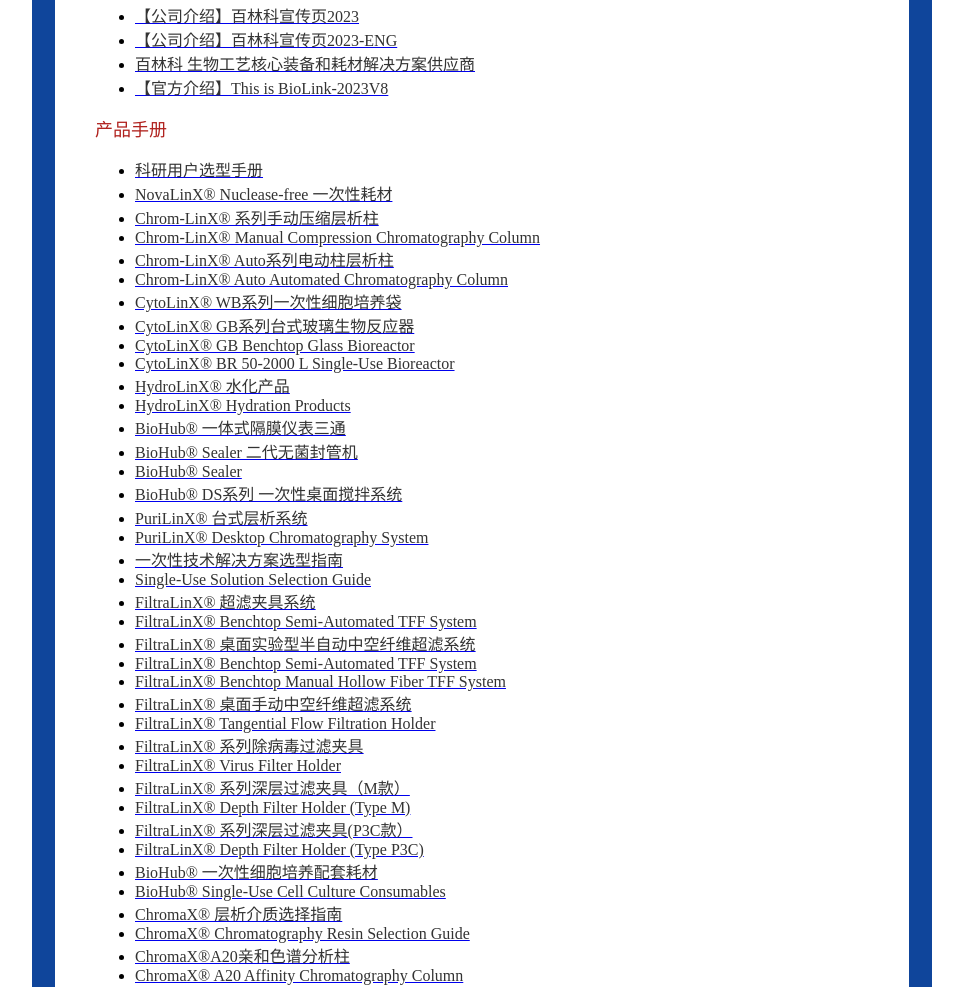
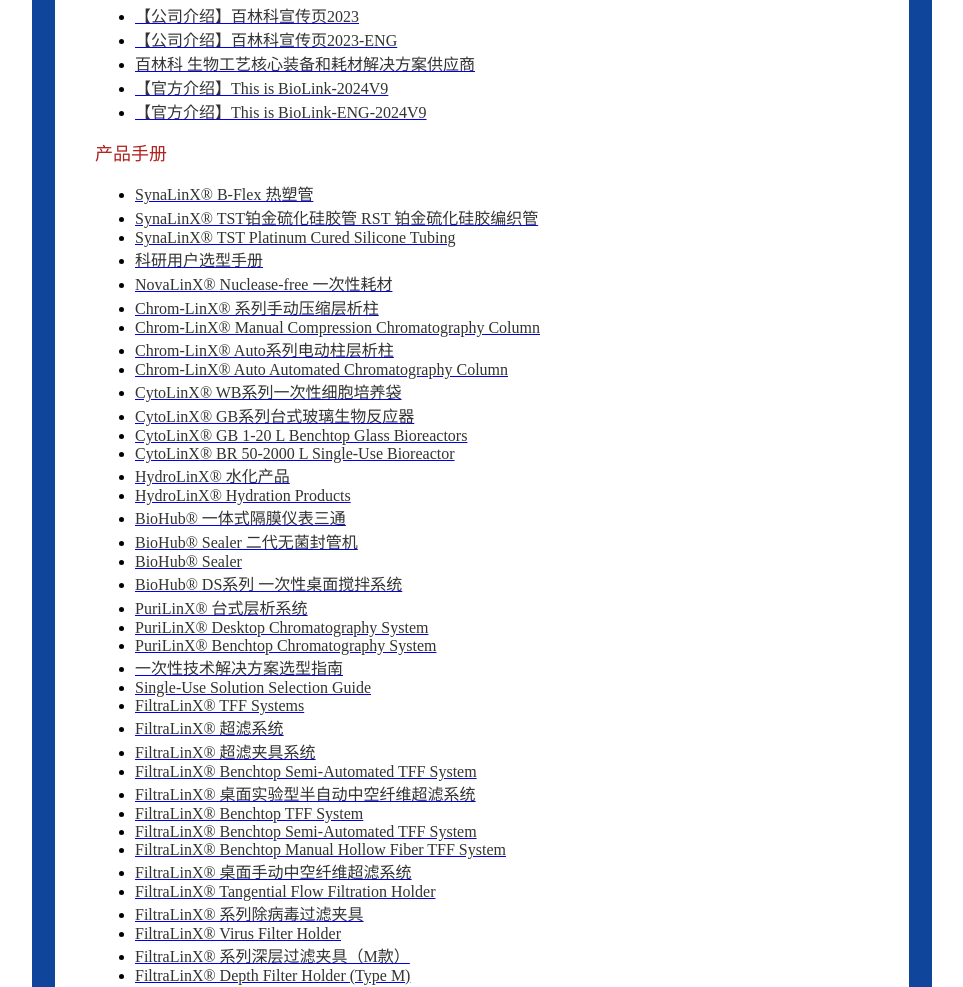
Before and after one commit to MXF-888/mxf, a plain HTML site: page download.html in a window 1280 px wide. Shown: the part 355-1342 px from the top of the page, without its empty margins (158-1121 px from the left). Drawn offline with Linux system fonts and the light colour scheme.

Commit message:
Add files via upload

```diff
--- a/download.html
+++ b/download.html
@@ -16,19 +16,23 @@
         <li><a href="https://qr.dingtalk.com/page/yunpan?route=previewDentry&spaceId=8086400362&fileId=129513717646&type=file" target="_blank"><font color="#333333" size="3" face="阿里巴巴普惠体">【公司介绍】百林科宣传页2023</font></a></li>
 		<li><a href="https://qr.dingtalk.com/page/yunpan?route=previewDentry&spaceId=8086400362&fileId=129513365692&type=file" target="_blank"><font color="#333333" size="3" face="阿里巴巴普惠体">【公司介绍】百林科宣传页2023-ENG</font></a></li>
         <li><a href="https://qr.dingtalk.com/page/yunpan?route=previewDentry&spaceId=8086400362&fileId=120339082653&type=file" target="_blank"><font color="#333333" size="3" face="阿里巴巴普惠体">百林科 生物工艺核心装备和耗材解决方案供应商</font></a></li>
-        <li><a href="https://qr.dingtalk.com/page/yunpan?route=previewDentry&spaceId=8086400362&fileId=114509986481&type=file" target="_blank"><font color="#333333" size="3" face="阿里巴巴普惠体">【官方介绍】This is BioLink-2023V8</font></a></li>
+        <li><a href="https://qr.dingtalk.com/page/yunpan?route=previewDentry&spaceId=8086400362&fileId=134622641843&type=file" target="_blank"><font color="#333333" size="3" face="阿里巴巴普惠体">【官方介绍】This is BioLink-2024V9</font></a></li>
+        <li><a href="https://qr.dingtalk.com/page/yunpan?route=previewDentry&spaceId=8086400362&fileId=134622748545&type=file" target="_blank"><font color="#333333" size="3" face="阿里巴巴普惠体">【官方介绍】This is BioLink-ENG-2024V9</font></a></li>
       </ul>
       <p><font color="#b0221e" size="4" face="阿里巴巴普惠体">产品手册</font></p>
       <ul>
+        <li><a href="https://qr.dingtalk.com/page/yunpan?route=previewDentry&spaceId=8086400362&fileId=134675307519&type=file" target="_blank"><font color="#333333" size="3" face="阿里巴巴普惠体">SynaLinX® B-Flex 热塑管</font></a></li>
+        <li><a href="https://qr.dingtalk.com/page/yunpan?route=previewDentry&spaceId=8086400362&fileId=133742159804&type=file" target="_blank"><font color="#333333" size="3" face="阿里巴巴普惠体">SynaLinX® TST铂金硫化硅胶管 RST 铂金硫化硅胶编织管</font></a></li>
+        <li><a href="https://qr.dingtalk.com/page/yunpan?route=previewDentry&spaceId=8086400362&fileId=134498604695&type=file" target="_blank"><font color="#333333" size="3" face="阿里巴巴普惠体">SynaLinX® TST Platinum Cured Silicone Tubing</font></a></li>
         <li><a href="https://qr.dingtalk.com/page/yunpan?route=previewDentry&spaceId=8086400362&fileId=130492978861&type=file" target="_blank"><font color="#333333" size="3" face="阿里巴巴普惠体">科研用户选型手册</font></a></li>
         <li><a href="https://qr.dingtalk.com/page/yunpan?route=previewDentry&spaceId=8086400362&fileId=132292503448&type=file" target="_blank"><font color="#333333" size="3" face="阿里巴巴普惠体">NovaLinX® Nuclease-free 一次性耗材</font></a></li>
-        <li><a href="https://qr.dingtalk.com/page/yunpan?route=previewDentry&spaceId=8086400362&fileId=126455127081&type=file" target="_blank"><font color="#333333" size="3" face="阿里巴巴普惠体">Chrom-LinX® 系列手动压缩层析柱</font></a></li>
+        <li><a href="https://qr.dingtalk.com/page/yunpan?route=previewDentry&spaceId=8086400362&fileId=134348930888&type=file" target="_blank"><font color="#333333" size="3" face="阿里巴巴普惠体">Chrom-LinX® 系列手动压缩层析柱</font></a></li>
         <li><a href="https://qr.dingtalk.com/page/yunpan?route=previewDentry&spaceId=8086400362&fileId=126440441151&type=file" target="_blank"><font color="#333333" size="3" face="阿里巴巴普惠体">Chrom-LinX® Manual Compression Chromatography Column</font></a></li>
         <li><a href="https://qr.dingtalk.com/page/yunpan?route=previewDentry&spaceId=8086400362&fileId=126455009372&type=file" target="_blank"><font color="#333333" size="3" face="阿里巴巴普惠体">Chrom-LinX® Auto系列电动柱层析柱</font></a></li>
         <li><a href="https://qr.dingtalk.com/page/yunpan?route=previewDentry&spaceId=8086400362&fileId=126440014111&type=file" target="_blank"><font color="#333333" size="3" face="阿里巴巴普惠体">Chrom-LinX® Auto Automated Chromatography Column</font></a></li>
         <li><a href="https://qr.dingtalk.com/page/yunpan?route=previewDentry&spaceId=8086400362&fileId=132331336323&type=file" target="_blank"><font color="#333333" size="3" face="阿里巴巴普惠体">CytoLinX® WB系列一次性细胞培养袋</font></a></li>
-        <li><a href="https://qr.dingtalk.com/page/yunpan?route=previewDentry&spaceId=8086400362&fileId=130660359337&type=file" target="_blank"><font color="#333333" size="3" face="阿里巴巴普惠体">CytoLinX® GB系列台式玻璃生物反应器</font></a></li>
-        <li><a href="https://qr.dingtalk.com/page/yunpan?route=previewDentry&spaceId=8086400362&fileId=127636606269&type=file" target="_blank"><font color="#333333" size="3" face="阿里巴巴普惠体">CytoLinX® GB Benchtop Glass Bioreactor</font></a></li>
+        <li><a href="https://qr.dingtalk.com/page/yunpan?route=previewDentry&spaceId=8086400362&fileId=134607809975&type=file" target="_blank"><font color="#333333" size="3" face="阿里巴巴普惠体">CytoLinX® GB系列台式玻璃生物反应器</font></a></li>
+        <li><a href="https://qr.dingtalk.com/page/yunpan?route=previewDentry&spaceId=8086400362&fileId=134724661084&type=file" target="_blank"><font color="#333333" size="3" face="阿里巴巴普惠体">CytoLinX® GB 1-20 L Benchtop Glass Bioreactors</font></a></li>
         <li><a href="https://qr.dingtalk.com/page/yunpan?route=previewDentry&spaceId=8086400362&fileId=124704428335&type=file" target="_blank"><font color="#333333" size="3" face="阿里巴巴普惠体">CytoLinX® BR 50-2000 L Single-Use Bioreactor</font></a></li>
         <li><a href="https://qr.dingtalk.com/page/yunpan?route=previewDentry&spaceId=8086400362&fileId=130660440425&type=file" target="_blank"><font color="#333333" size="3" face="阿里巴巴普惠体">HydroLinX® 水化产品</font></a></li>
         <li><a href="https://qr.dingtalk.com/page/yunpan?route=previewDentry&spaceId=8086400362&fileId=124061086941&type=file" target="_blank"><font color="#333333" size="3" face="阿里巴巴普惠体">HydroLinX® Hydration Products</font></a></li>
@@ -38,13 +42,17 @@
         <li><a href="https://qr.dingtalk.com/page/yunpan?route=previewDentry&spaceId=8086400362&fileId=124061086941&type=file" target="_blank"></a><a href="https://qr.dingtalk.com/page/yunpan?route=previewDentry&spaceId=8086400362&fileId=121586254804&type=file" target="_blank"><font color="#333333" size="3" face="阿里巴巴普惠体">BioHub® DS系列 一次性桌面搅拌系统</font></a></li>
         <li><a href="https://qr.dingtalk.com/page/yunpan?route=previewDentry&spaceId=8086400362&fileId=130660470368&type=file" target="_blank"><font color="#333333" size="3" face="阿里巴巴普惠体">PuriLinX® 台式层析系统</font></a></li>
         <li><a href="https://qr.dingtalk.com/page/yunpan?route=previewDentry&spaceId=8086400362&fileId=124164339375&type=file" target="_blank"><font color="#333333" size="3" face="阿里巴巴普惠体">PuriLinX® Desktop Chromatography System</font></a></li>
-        <li><a href="https://qr.dingtalk.com/page/yunpan?route=previewDentry&spaceId=8086400362&fileId=128605800884&type=file" target="_blank"><font color="#333333" size="3" face="阿里巴巴普惠体">一次性技术解决方案选型指南</font></a></li>
+        <li><a href="https://qr.dingtalk.com/page/yunpan?route=previewDentry&spaceId=8086400362&fileId=133153169584&type=file" target="_blank"><font color="#333333" size="3" face="阿里巴巴普惠体">PuriLinX® Benchtop Chromatography System</font></a></li>
+        <li><a href="https://qr.dingtalk.com/page/yunpan?route=previewDentry&spaceId=8086400362&fileId=135058531964&type=file" target="_blank"><font color="#333333" size="3" face="阿里巴巴普惠体">一次性技术解决方案选型指南</font></a></li>
         <li><a href="https://qr.dingtalk.com/page/yunpan?route=previewDentry&spaceId=8086400362&fileId=128892223386&type=file" target="_blank"><font color="#333333" size="3" face="阿里巴巴普惠体">Single-Use Solution Selection Guide</font></a></li>
+        <li><a href="https://qr.dingtalk.com/page/yunpan?route=previewDentry&spaceId=8086400362&fileId=134499001223&type=file" target="_blank"><font color="#333333" size="3" face="阿里巴巴普惠体">FiltraLinX® TFF Systems</font></a></li>
+        <li><a href="https://qr.dingtalk.com/page/yunpan?route=previewDentry&spaceId=8086400362&fileId=132786143357&type=file" target="_blank"><font color="#333333" size="3" face="阿里巴巴普惠体">FiltraLinX® 超滤系统</font></a></li>
         <li><a href="https://qr.dingtalk.com/page/yunpan?route=previewDentry&spaceId=8086400362&fileId=130659940188&type=file" target="_blank"><font color="#333333" size="3" face="阿里巴巴普惠体">FiltraLinX® 超滤夹具系统</font></a></li>
         <li><a href="https://qr.dingtalk.com/page/yunpan?route=previewDentry&spaceId=8086400362&fileId=130374938801&type=file" target="_blank"><font color="#333333" size="3" face="阿里巴巴普惠体">FiltraLinX® Benchtop Semi-Automated TFF System</font></a></li>
         <li><a href="https://qr.dingtalk.com/page/yunpan?route=previewDentry&spaceId=8086400362&fileId=129943759589&type=file" target="_blank"><font color="#333333" size="3" face="阿里巴巴普惠体">FiltraLinX® 桌面实验型半自动中空纤维超滤系统</font></a></li>
-        <li><a href="https://qr.dingtalk.com/page/yunpan?route=previewDentry&spaceId=8086400362&fileId=130374938801&type=file" target="_blank"><font color="#333333" size="3" face="阿里巴巴普惠体">FiltraLinX® Benchtop Semi-Automated TFF System</font></a></li>
-		<li><a href="https://qr.dingtalk.com/page/yunpan?route=previewDentry&spaceId=8086400362&fileId=131017048829&type=file" target="_blank"><font color="#333333" size="3" face="阿里巴巴普惠体">FiltraLinX® Benchtop Manual Hollow Fiber TFF System</font></a></li>
+        <li><a href="https://qr.dingtalk.com/page/yunpan?route=previewDentry&spaceId=8086400362&fileId=133259963059&type=file" target="_blank"><font color="#333333" size="3" face="阿里巴巴普惠体">FiltraLinX® Benchtop TFF System</font></a></li>
+		<li><a href="https://qr.dingtalk.com/page/yunpan?route=previewDentry&spaceId=8086400362&fileId=130374938801&type=file" target="_blank"><font color="#333333" size="3" face="阿里巴巴普惠体">FiltraLinX® Benchtop Semi-Automated TFF System</font></a></li>
+        <li><a href="https://qr.dingtalk.com/page/yunpan?route=previewDentry&spaceId=8086400362&fileId=131017048829&type=file" target="_blank"><font color="#333333" size="3" face="阿里巴巴普惠体">FiltraLinX® Benchtop Manual Hollow Fiber TFF System</font></a></li>
         <li><a href="https://qr.dingtalk.com/page/yunpan?route=previewDentry&spaceId=8086400362&fileId=129943598385&type=file" target="_blank"><font color="#333333" size="3" face="阿里巴巴普惠体">FiltraLinX® 桌面手动中空纤维超滤系统</font></a></li>
         <li><a href="https://qr.dingtalk.com/page/yunpan?route=previewDentry&spaceId=8086400362&fileId=131377359743&type=file" target="_blank"><font color="#333333" size="3" face="阿里巴巴普惠体">FiltraLinX® Tangential Flow Filtration Holder</font></a></li>
         <li><a href="https://qr.dingtalk.com/page/yunpan?route=previewDentry&spaceId=8086400362&fileId=130660129762&type=file" target="_blank"><font color="#333333" size="3" face="阿里巴巴普惠体">FiltraLinX® 系列除病毒过滤夹具</font></a></li>
@@ -73,6 +81,7 @@
         <li><a href="https://qr.dingtalk.com/page/yunpan?route=previewDentry&spaceId=8086400362&fileId=125775218570&type=file" target="_blank"><font color="#333333" size="3" face="阿里巴巴普惠体">【Video】PuriLinX® Desktop Chromatography System</font></a></li>
         <li><a href="https://qr.dingtalk.com/page/yunpan?route=previewDentry&spaceId=8086400362&fileId=127169479485&type=file" target="_blank"><font color="#333333" size="3" face="阿里巴巴普惠体">【Video】BioLink Mixing Solutions</font></a></li>
         <li><a href="https://qr.dingtalk.com/page/yunpan?route=previewDentry&spaceId=8086400362&fileId=126487743589&type=file" target="_blank"><font color="#333333" size="3" face="阿里巴巴普惠体">【Video】BioHub® DS Desktop Mixing System</font></a></li>
+        <li><a href="https://qr.dingtalk.com/page/yunpan?route=previewDentry&spaceId=8086400362&fileId=134466733908&type=file" target="_blank"><font color="#333333" size="3" face="阿里巴巴普惠体">【Video】BioHub® Sealer新一代全自动无菌封管机</font></a></li>
         <li><a href="https://qr.dingtalk.com/page/yunpan?route=previewDentry&spaceId=8086400362&fileId=130297440494&type=file" target="_blank"><font color="#333333" size="3" face="阿里巴巴普惠体">【Video】BioHub® Sealer New Generation</font></a></li>
         <li><a href="https://qr.dingtalk.com/page/yunpan?route=previewDentry&spaceId=8086400362&fileId=122306842191&type=file" target="_blank"><font color="#333333" size="3" face="阿里巴巴普惠体">【Video】CytoLinX® GB 台式玻璃生物反应器-CN</font></a></li>
         <li><a href="https://qr.dingtalk.com/page/yunpan?route=previewDentry&spaceId=8086400362&fileId=113627440022&type=file" target="_blank"><font color="#333333" size="3" face="阿里巴巴普惠体">【Video】百林科兰州智能智造基地二期视频-CN</font></a></li>
```
